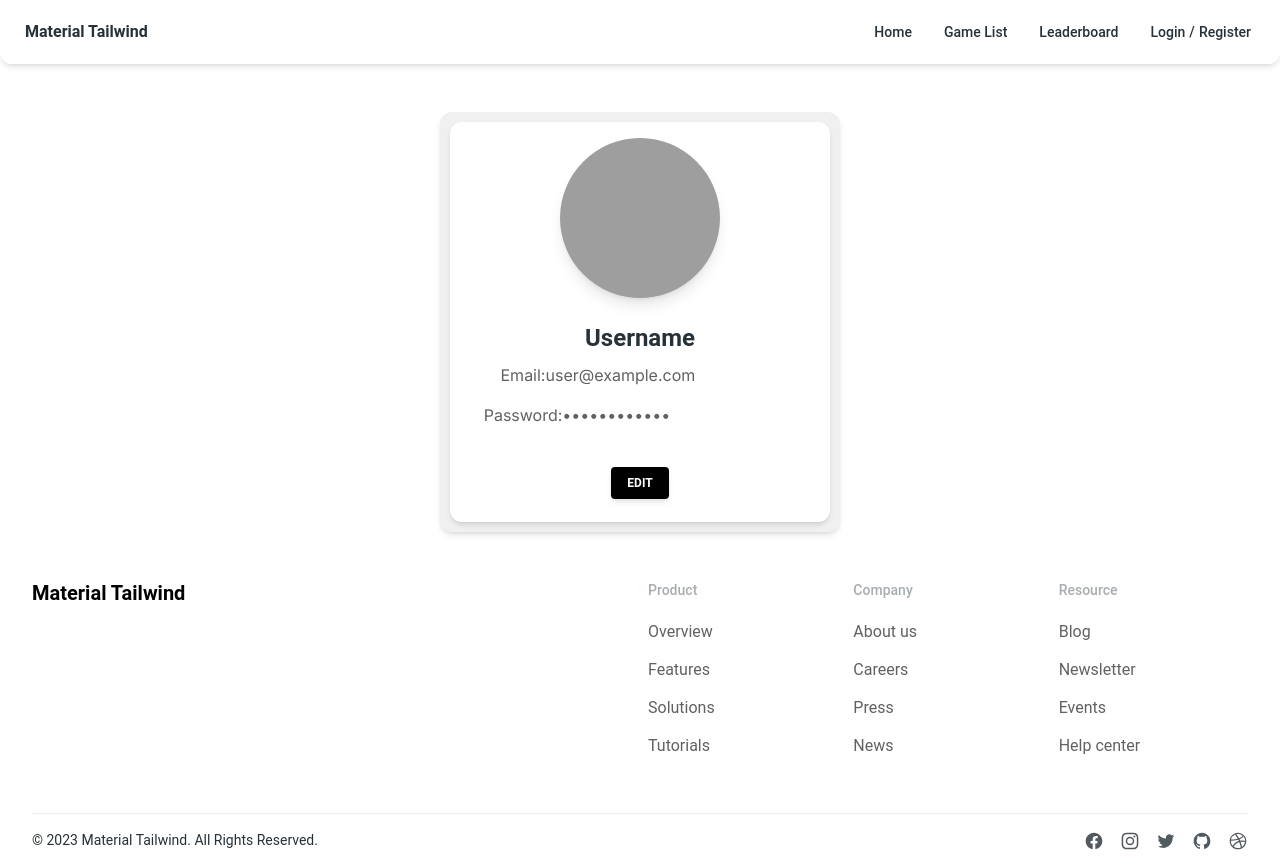
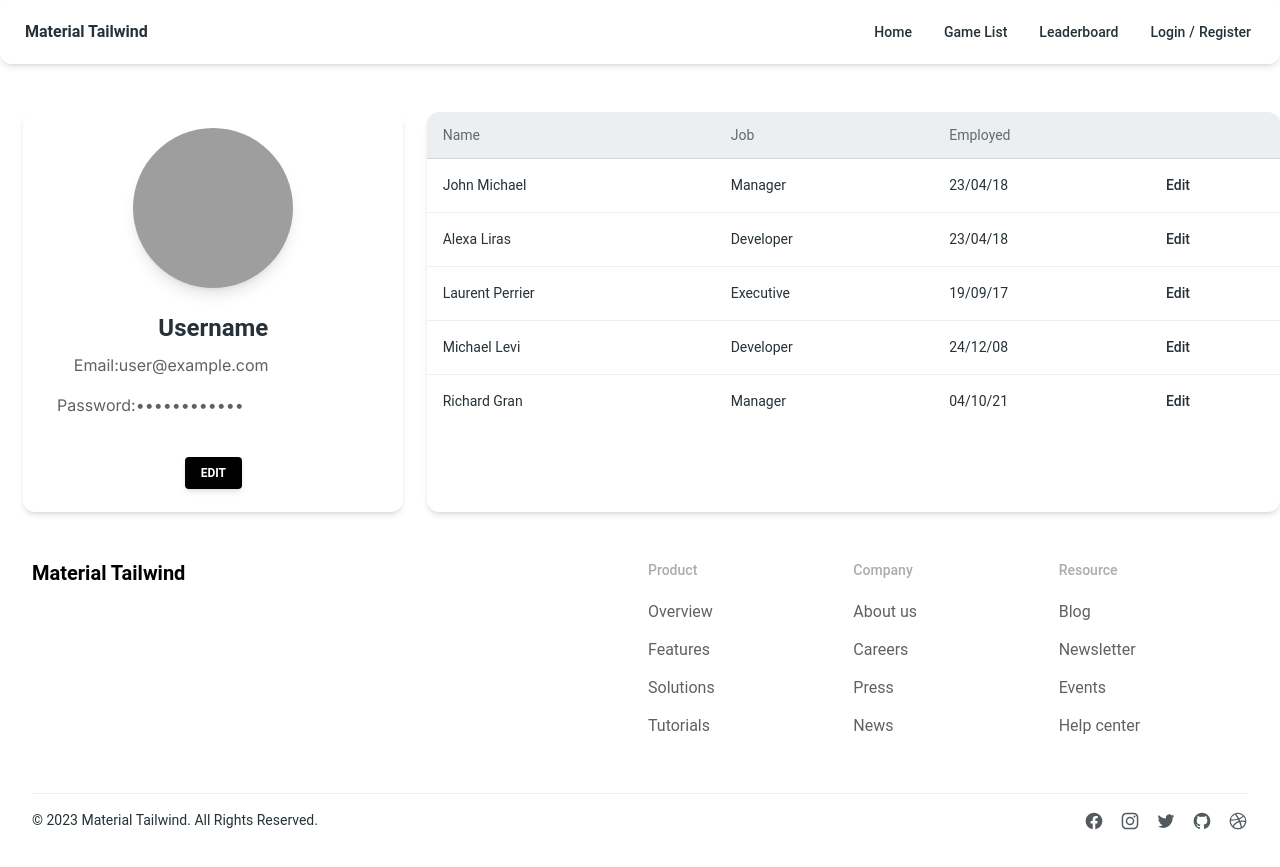
Before and after one commit to FSW33-Team2/Challenge-10-Frontend, a Next.js app: page /profile in a window 1280 px wide. Built offline with nearby package versions, Linux system fonts and the light colour scheme; grey boxes are pictures that could not be loaded.

Commit message:
update leaderboard

```diff
--- a/src/components/Profile/Profile.jsx
+++ b/src/components/Profile/Profile.jsx
@@ -29,9 +29,41 @@ export function ProfileCard() {
     console.log('New Password:', password);
     // You can make API calls, update state, or perform any other actions here
   };
+const TABLE_HEAD = ["Name", "Job", "Employed", ""];
+
+const TABLE_ROWS = [
+  {
+    name: "John Michael",
+    job: "Manager",
+    date: "23/04/18",
+  },
+  {
+    name: "Alexa Liras",
+    job: "Developer",
+    date: "23/04/18",
+  },
+  {
+    name: "Laurent Perrier",
+    job: "Executive",
+    date: "19/09/17",
+  },
+  {
+    name: "Michael Levi",
+    job: "Developer",
+    date: "24/12/08",
+  },
+  {
+    name: "Richard Gran",
+    job: "Manager",
+    date: "04/10/21",
+  },
+];
 
   return (
-    <Card style={{ width: '400px', height: '420px', backgroundColor: '#F0F0F0'}} className="mx-auto relative">
+    <div className="grid grid-cols-1 md:grid-cols-3">
+      <div className="col-span-1">
+
+
         <Card style={{ width: '380px', height: '400px' }} className="mx-auto my-auto relative">
           <CardHeader floated={false} className="h-40 w-40 rounded-full overflow-hidden mx-auto">
             <img
@@ -56,6 +88,82 @@ export function ProfileCard() {
             Edit
           </Button>
         </Card>
+
+      </div>
+
+      <div className="col-span-2">
+      <Card className="h-full w-full overflow-scroll">
+      <table className="w-full min-w-max table-auto text-left">
+        <thead>
+          <tr>
+            {TABLE_HEAD.map((head) => (
+              <th
+                key={head}
+                className="border-b border-blue-gray-100 bg-blue-gray-50 p-4"
+              >
+                <Typography
+                  variant="small"
+                  color="blue-gray"
+                  className="font-normal leading-none opacity-70"
+                >
+                  {head}
+                </Typography>
+              </th>
+            ))}
+          </tr>
+        </thead>
+        <tbody>
+          {TABLE_ROWS.map(({ name, job, date }, index) => {
+            const isLast = index === TABLE_ROWS.length - 1;
+            const classes = isLast ? "p-4" : "p-4 border-b border-blue-gray-50";
+
+            return (
+              <tr key={name}>
+                <td className={classes}>
+                  <Typography
+                    variant="small"
+                    color="blue-gray"
+                    className="font-normal"
+                  >
+                    {name}
+                  </Typography>
+                </td>
+                <td className={classes}>
+                  <Typography
+                    variant="small"
+                    color="blue-gray"
+                    className="font-normal"
+                  >
+                    {job}
+                  </Typography>
+                </td>
+                <td className={classes}>
+                  <Typography
+                    variant="small"
+                    color="blue-gray"
+                    className="font-normal"
+                  >
+                    {date}
+                  </Typography>
+                </td>
+                <td className={classes}>
+                  <Typography
+                    as="a"
+                    href="#"
+                    variant="small"
+                    color="blue-gray"
+                    className="font-medium"
+                  >
+                    Edit
+                  </Typography>
+                </td>
+              </tr>
+            );
+          })}
+        </tbody>
+      </table>
     </Card>
+      </div>
+    </div>
   );
 }
```
Lines whose indentation alone changed are shown as unchanged.
